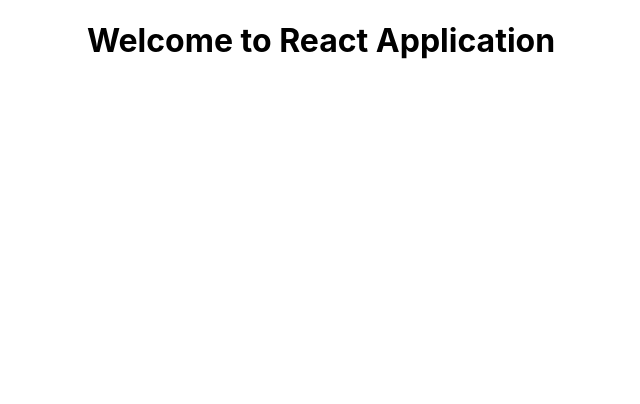
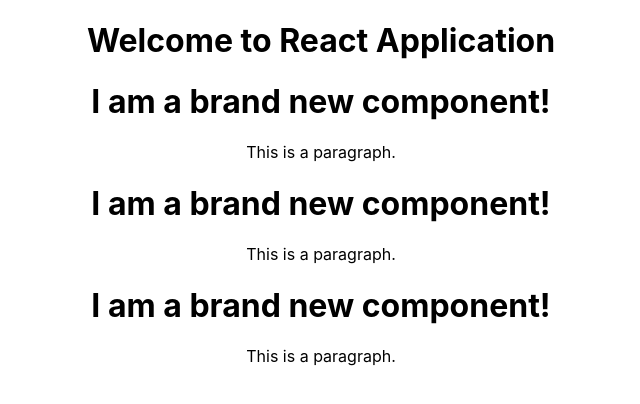
Before and after one commit to somratcste/react-try, a React (Create React App) app: page / in a window 1280 px wide. Shown: the top 404 px of the page, without its empty margins (319-959 px from the left). Built offline with nearby package versions, Linux system fonts and the light colour scheme.

Commit message:
feat: try react component

```diff
--- a/src/App.js
+++ /dev/null
@@ -1,11 +0,0 @@
-import './App.css';
-
-function App() {
-  return (
-    <div className="App">
-      <h1>Welcome to React Application</h1>
-    </div>
-  );
-}
-
-export default App;
--- /dev/null
+++ b/src/components/App.js
@@ -0,0 +1,15 @@
+import './App.css';
+import First from "./First/First";
+
+function App() {
+  return (
+    <div className="App">
+        <h1>Welcome to React Application</h1>
+        <First />
+        <First />
+        <First />
+    </div>
+  );
+}
+
+export default App;
--- /dev/null
+++ b/src/components/First/First.js
@@ -0,0 +1,14 @@
+import React, { Component } from 'react'
+
+class First extends Component {
+    render() {
+        return (
+            <div>
+                <h1>I am a brand new component!</h1>
+                <p>This is a paragraph.</p>
+            </div>
+        )
+    }
+}
+
+export default First
--- a/src/index.js
+++ b/src/index.js
@@ -1,7 +1,7 @@
 import React from 'react';
 import ReactDOM from 'react-dom';
 import './index.css';
-import App from './App';
+import App from './components/App';
 import reportWebVitals from './reportWebVitals';
 
 ReactDOM.render(
```
Also changed, not shown: src/components/App.css (renamed from src/App.css), 1 other file (tests, documents, lock files or other folders).
